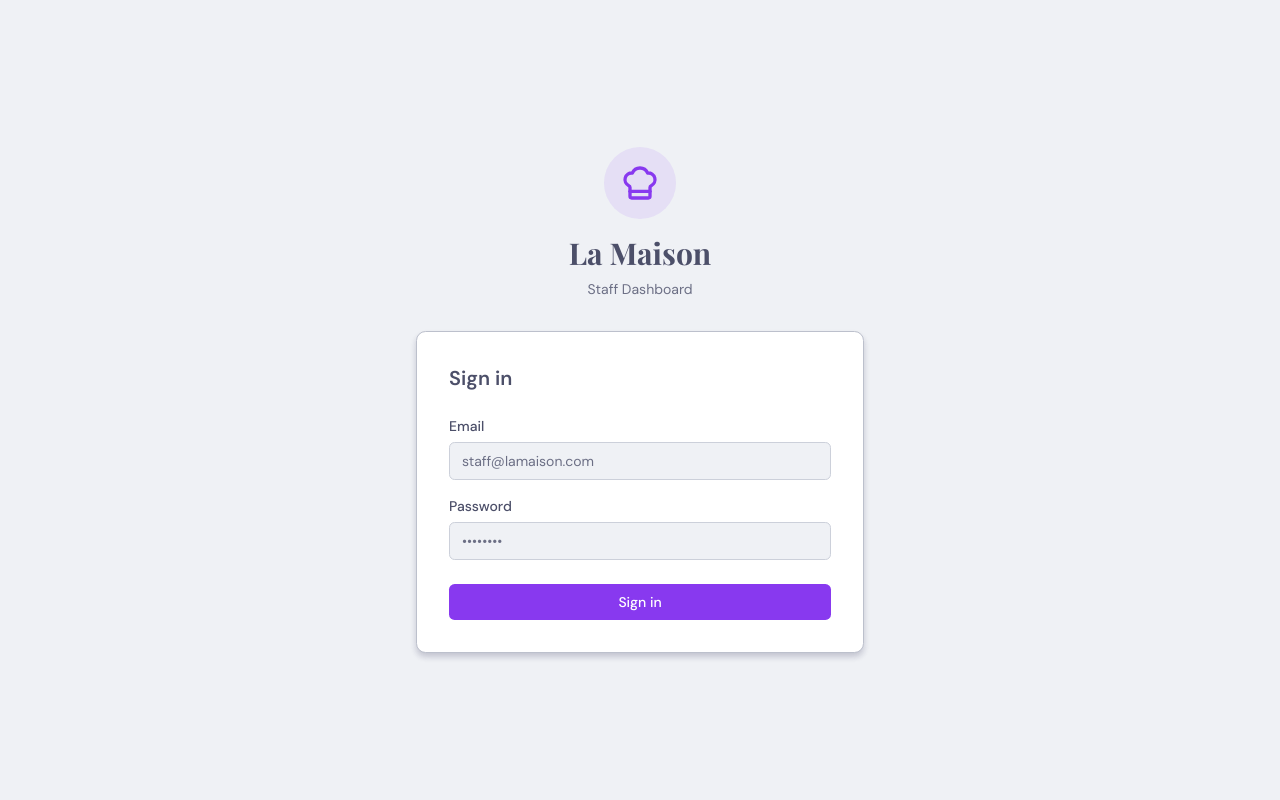
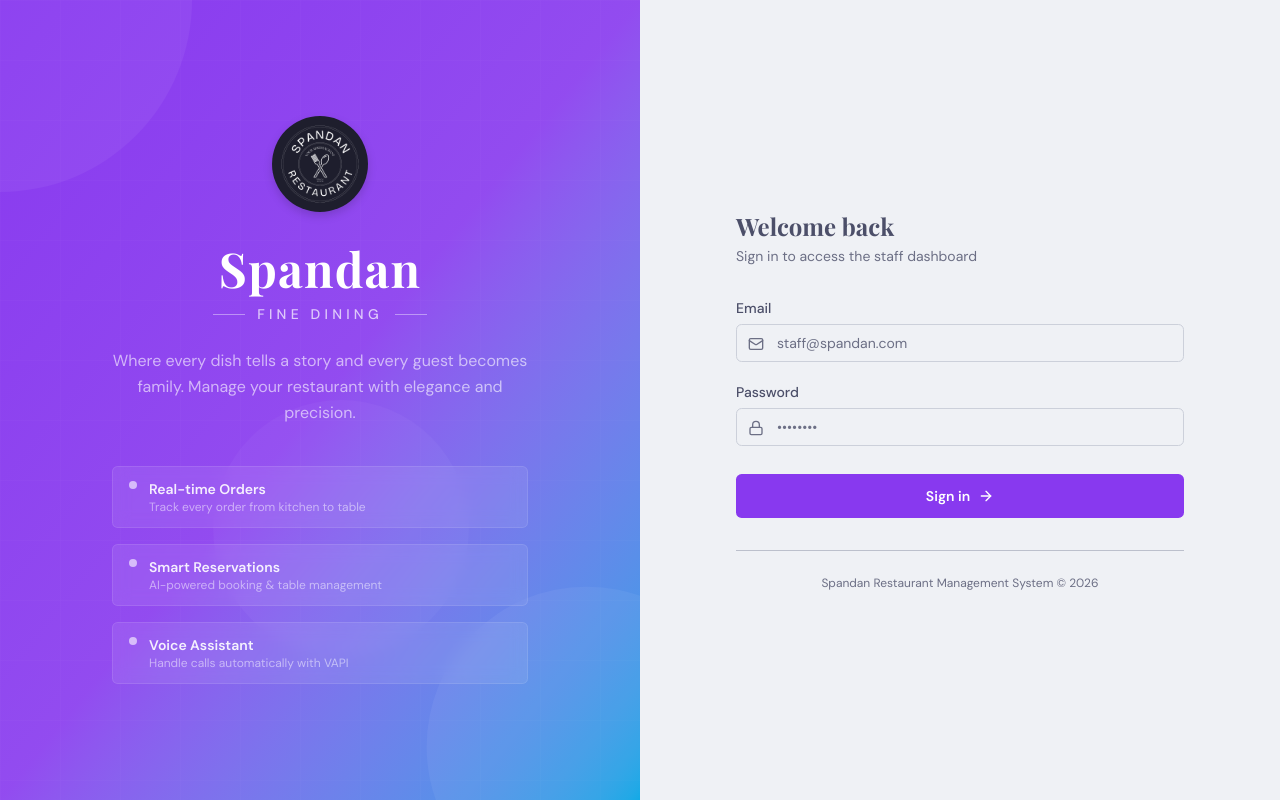
Before and after one commit to spandanxbhattarai/final-year-frontend, a React (Vite) app: page /login in a window 1280 px wide. Built offline with nearby package versions, Linux system fonts and the light colour scheme; no server answers; what @vapi-ai/web would draw is missing.

Commit message:
added logo

```diff
--- a/index.html
+++ b/index.html
@@ -2,7 +2,7 @@
 <html lang="en">
   <head>
     <meta charset="UTF-8" />
-    <link rel="icon" type="image/svg+xml" href="/favicon.svg" />
+    <link rel="icon" type="image/png" href="/logo.png" />
     <meta name="viewport" content="width=device-width, initial-scale=1.0" />
     <link rel="preconnect" href="https://fonts.googleapis.com" />
     <link rel="preconnect" href="https://fonts.gstatic.com" crossorigin />
--- a/src/components/landing/LandingFooter.tsx
+++ b/src/components/landing/LandingFooter.tsx
@@ -5,8 +5,8 @@ export const LandingFooter = () => {
   return (
     <footer className="w-full py-12 px-8 flex flex-col md:flex-row justify-between items-center gap-6 bg-muted/40">
       <div className="flex flex-col items-center md:items-start gap-2">
-        <Link to="/" className="text-lg font-bold text-foreground font-display">
-          Spandan
+        <Link to="/" className="flex items-center gap-2 text-lg font-bold text-foreground font-display">
+          <img src="/logo.png" alt="Spandan" className="h-22 w-22 rounded-full object-cover" />
         </Link>
         <p className="text-xs uppercase tracking-widest text-muted-foreground">
           © {new Date().getFullYear()} Spandan AI. Crafted for Hospitality.
--- a/src/components/landing/LandingNavbar.tsx
+++ b/src/components/landing/LandingNavbar.tsx
@@ -16,10 +16,10 @@ export const LandingNavbar = () => {
   const toggleTheme = useUIStore((s) => s.toggleTheme);
 
   return (
-    <nav className="fixed top-0 left-0 right-0 z-50 flex justify-between items-center px-6 py-3 bg-card/85 backdrop-blur-xl rounded-full mt-4 mx-auto w-[calc(100%-2rem)] max-w-7xl shadow-lg">
+    <nav className="fixed top-0 left-0 right-0 z-50 flex justify-between items-center px-6  bg-card/85 backdrop-blur-xl rounded-full mt-4 mx-auto w-[calc(100%-2rem)] max-w-7xl shadow-lg">
       <div className="flex items-center gap-8">
-        <Link to="/" className="text-xl font-bold text-foreground tracking-tighter font-display">
-          Spandan
+        <Link to="/" className="flex items-center gap-2 text-xl font-bold text-foreground tracking-tighter font-display">
+          <img src="/logo.png" alt="Spandan" className="h-18 w-18 rounded-full object-cover" />
         </Link>
         <div className="hidden md:flex gap-1 items-center">
           {navLinks.map((link) => (
--- a/src/components/layout/Sidebar.tsx
+++ b/src/components/layout/Sidebar.tsx
@@ -10,6 +10,7 @@ import {
   ChefHat,
 } from 'lucide-react';
 import { useUIStore } from '@/store/ui.store';
+
 
 const navItems = [
   { to: '/dashboard', icon: LayoutDashboard, label: 'Dashboard' },
@@ -32,10 +33,10 @@ export const Sidebar = () => {
       }`}
     >
       <div className="flex h-16 items-center gap-3 px-6 border-b border-sidebar-border">
-        <ChefHat className="h-7 w-7 text-sidebar-primary shrink-0" />
+        <img src="/logo.png" alt="Spandan" className="h-8 w-8 rounded-full object-cover shrink-0" />
         {sidebarOpen && (
           <span className="font-serif text-xl font-bold text-sidebar-foreground whitespace-nowrap">
-            La Maison
+            Spandan
           </span>
         )}
       </div>
--- a/src/pages/LoginPage.tsx
+++ b/src/pages/LoginPage.tsx
@@ -6,7 +6,7 @@ import { Input } from '@/components/ui/Input';
 import { Button } from '@/components/ui/Button';
 import { useNavigate } from 'react-router-dom';
 import { useState } from 'react';
-import { ChefHat } from 'lucide-react';
+import { Lock, Mail, ArrowRight } from 'lucide-react';
 
 export const LoginPage = () => {
   const { login } = useAuth();
@@ -36,44 +36,134 @@ export const LoginPage = () => {
   };
 
   return (
-    <div className="min-h-screen flex items-center justify-center bg-background p-4">
-      <div className="w-full max-w-md">
-        <div className="text-center mb-8">
-          <div className="inline-flex items-center justify-center rounded-full bg-primary/10 p-4 mb-4">
-            <ChefHat className="h-10 w-10 text-primary" />
-          </div>
-          <h1 className="text-3xl font-serif font-bold text-foreground">La Maison</h1>
-          <p className="text-sm text-muted-foreground mt-2">Staff Dashboard</p>
+    <div className="min-h-screen flex bg-background">
+      {/* Left branding panel */}
+      <div className="hidden lg:flex lg:w-1/2 relative overflow-hidden bg-linear-to-br from-primary via-primary/90 to-accent items-center justify-center">
+        {/* Decorative background elements */}
+        <div className="absolute inset-0">
+          <div className="absolute top-0 left-0 w-96 h-96 bg-white/5 rounded-full -translate-x-1/2 -translate-y-1/2" />
+          <div className="absolute bottom-0 right-0 w-80 h-80 bg-white/5 rounded-full translate-x-1/3 translate-y-1/3" />
+          <div className="absolute top-1/2 left-1/3 w-64 h-64 bg-white/3 rounded-full" />
         </div>
 
-        <div className="rounded-xl bg-card border border-border p-8 shadow-lg">
-          <h2 className="text-xl font-semibold text-card-foreground mb-6">Sign in</h2>
+        {/* Subtle grid pattern */}
+        <div
+          className="absolute inset-0 opacity-[0.03]"
+          style={{
+            backgroundImage:
+              'linear-gradient(rgba(255,255,255,.5) 1px, transparent 1px), linear-gradient(90deg, rgba(255,255,255,.5) 1px, transparent 1px)',
+            backgroundSize: '60px 60px',
+          }}
+        />
+
+        <div className="relative z-10 text-center px-12 max-w-lg">
+          <img src="/logo.png" alt="Spandan" className="h-24 w-24 mx-auto mb-8 drop-shadow-lg rounded-full object-cover" />
+
+          <h1 className="text-5xl font-serif font-bold text-white tracking-wide mb-3">
+            Spandan
+          </h1>
+          <div className="flex items-center justify-center gap-3 mb-6">
+            <span className="h-px w-8 bg-white/40" />
+            <p className="text-sm text-white/70 uppercase tracking-[0.3em] font-medium">
+              Fine Dining
+            </p>
+            <span className="h-px w-8 bg-white/40" />
+          </div>
+
+          <p className="text-white/60 text-base leading-relaxed mb-10">
+            Where every dish tells a story and every guest becomes family.
+            Manage your restaurant with elegance and precision.
+          </p>
+
+          {/* Testimonial / feature highlights */}
+          <div className="space-y-4 text-left">
+            {[
+              { label: 'Real-time Orders', desc: 'Track every order from kitchen to table' },
+              { label: 'Smart Reservations', desc: 'AI-powered booking & table management' },
+              { label: 'Voice Assistant', desc: 'Handle calls automatically with VAPI' },
+            ].map((item) => (
+              <div
+                key={item.label}
+                className="flex items-start gap-3 bg-white/8 backdrop-blur-sm rounded-lg px-4 py-3 border border-white/10"
+              >
+                <div className="mt-0.5 h-2 w-2 rounded-full bg-white/60 shrink-0" />
+                <div>
+                  <p className="text-sm font-semibold text-white/90">{item.label}</p>
+                  <p className="text-xs text-white/50">{item.desc}</p>
+                </div>
+              </div>
+            ))}
+          </div>
+        </div>
+      </div>
+
+      {/* Right form panel */}
+      <div className="flex-1 flex items-center justify-center p-6 sm:p-12">
+        <div className="w-full max-w-md">
+          {/* Mobile-only logo */}
+          <div className="lg:hidden text-center mb-8">
+            <img src="/logo.png" alt="Spandan" className="h-16 w-16 mx-auto mb-4 rounded-full object-cover" />
+            <h1 className="text-3xl font-serif font-bold text-foreground tracking-wide">
+              Spandan
+            </h1>
+            <div className="flex items-center justify-center gap-2 mt-1">
+              <span className="h-px w-6 bg-border" />
+              <p className="text-xs text-muted-foreground uppercase tracking-[0.25em]">
+                Fine Dining
+              </p>
+              <span className="h-px w-6 bg-border" />
+            </div>
+          </div>
+
+          <div className="mb-8">
+            <h2 className="text-2xl font-serif font-bold text-foreground">Welcome back</h2>
+            <p className="text-sm text-muted-foreground mt-1">
+              Sign in to access the staff dashboard
+            </p>
+          </div>
 
           {error && (
-            <div className="rounded-lg bg-destructive/10 border border-destructive/30 p-3 mb-4">
+            <div className="rounded-lg bg-destructive/10 border border-destructive/20 px-4 py-3 mb-6 flex items-center gap-2">
+              <div className="h-2 w-2 rounded-full bg-destructive shrink-0" />
               <p className="text-sm text-destructive">{error}</p>
             </div>
           )}
 
-          <form onSubmit={handleSubmit(onSubmit)} className="flex flex-col gap-4">
+          <form onSubmit={handleSubmit(onSubmit)} className="flex flex-col gap-5">
+            <div className="relative">
+              <Mail className="absolute left-3 top-9.5 h-4 w-4 text-muted-foreground pointer-events-none" />
               <Input
                 label="Email"
                 type="email"
-              placeholder="staff@lamaison.com"
+                placeholder="staff@spandan.com"
+                className="pl-10"
                 {...register('email')}
                 error={errors.email?.message}
               />
+            </div>
+            <div className="relative">
+              <Lock className="absolute left-3 top-9.5 h-4 w-4 text-muted-foreground pointer-events-none" />
               <Input
                 label="Password"
                 type="password"
                 placeholder="••••••••"
+                className="pl-10"
                 {...register('password')}
                 error={errors.password?.message}
               />
-            <Button type="submit" loading={loading} className="w-full mt-2">
+            </div>
+
+            <Button type="submit" loading={loading} className="w-full mt-2 h-11 text-sm font-semibold gap-2">
               Sign in
+              {!loading && <ArrowRight className="h-4 w-4" />}
             </Button>
           </form>
+
+          <div className="mt-8 pt-6 border-t border-border">
+            <p className="text-xs text-muted-foreground text-center">
+              Spandan Restaurant Management System &copy; {new Date().getFullYear()}
+            </p>
+          </div>
         </div>
       </div>
     </div>
```
Also changed, not shown: public/logo.png (added). Lines whose indentation alone changed are shown as unchanged.
